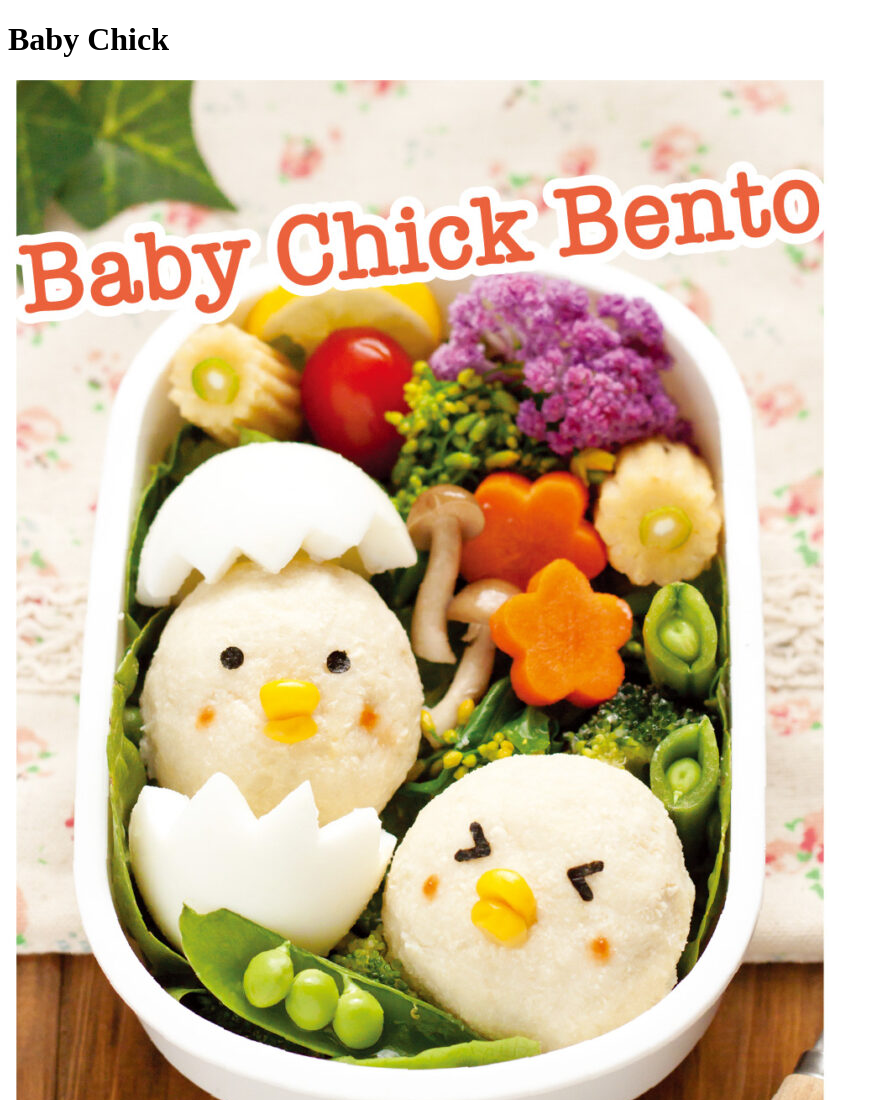
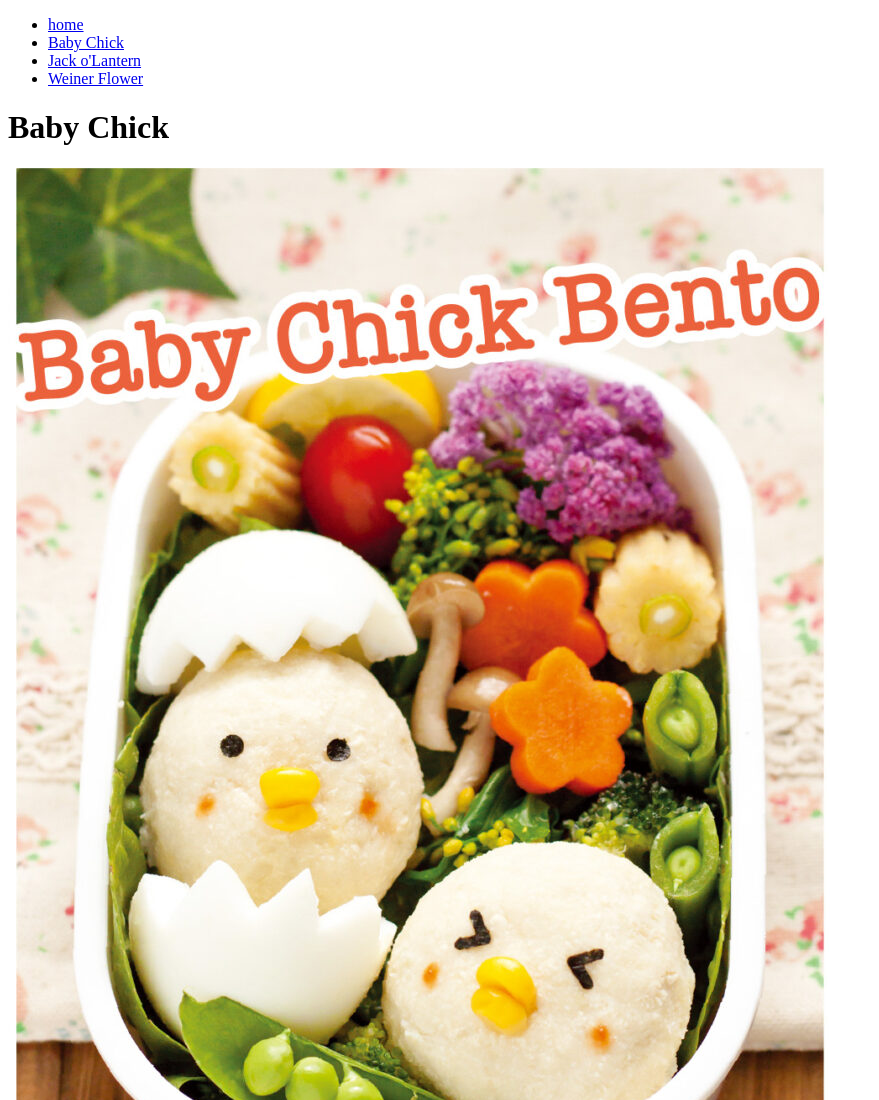
Before and after one commit to foggy-autumn/odin-recipes, a plain HTML site: page recipes/baby-chick.html in a window 1280 px wide. Shown: the top 1100 px of the page, without its empty margins (0-879 px from the left). Drawn offline with Linux system fonts and the light colour scheme.

Commit message:
Add navigation to recipe pages

```diff
--- a/recipes/baby-chick.html
+++ b/recipes/baby-chick.html
@@ -5,6 +5,13 @@
         <meta charset="utf-8">
     </head>
     <body>
+        <ul id="navigation">
+            <li><a href="../index.html">home</a></li>
+            <li><a href="./baby-chick.html">Baby Chick</a></li>
+            <li><a href="./jack-o-lantern.html">Jack o'Lantern</a></li>
+            <li><a href="./weiner-flower.html">Weiner Flower</a></li>
+        </ul>
+
         <h1>Baby Chick</h1>
 
         <img src="./images/baby-chick.jpg" alt="Food arranged in a bento box to look like two baby chicks popping out of their shell">
```
Also changed, not shown: recipes/jack-o-lantern.html (+7 -0 lines), recipes/weiner-flower.html (+7 -0 lines).
